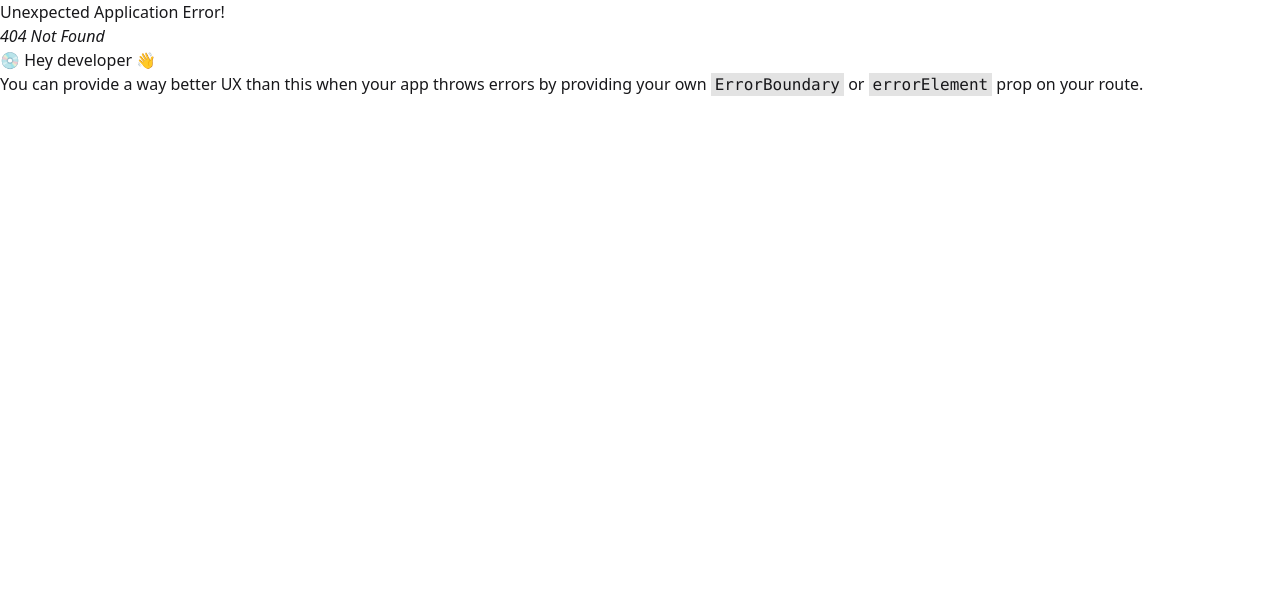
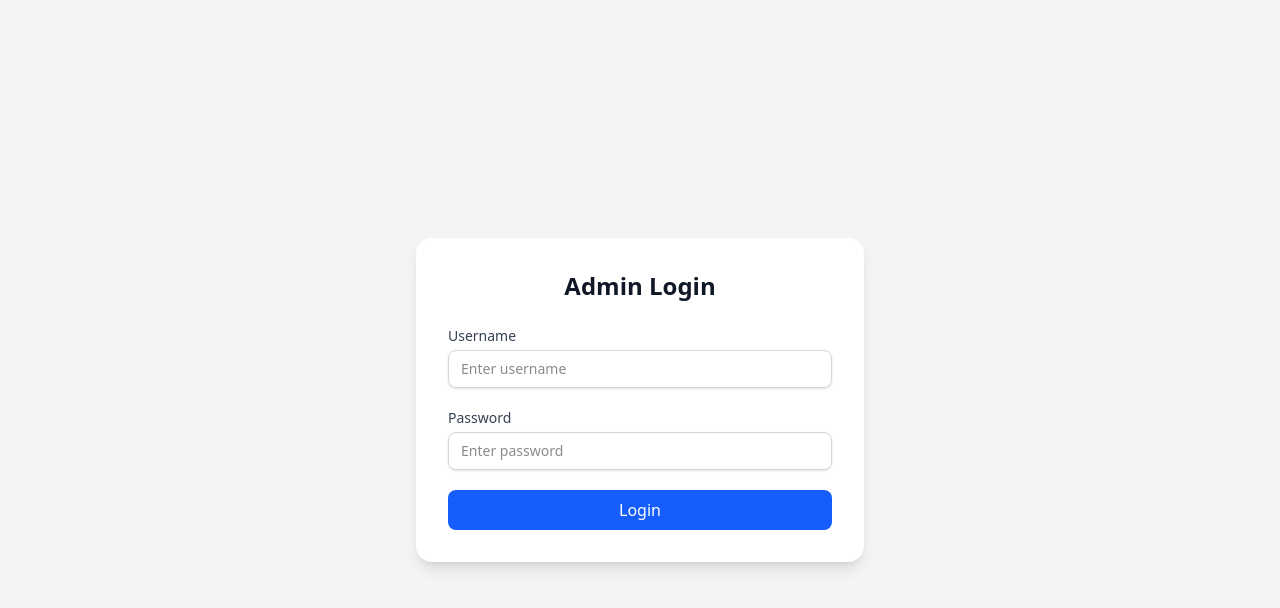
Before and after one commit to stha-prasun/Blog, a React (Vite) app in the folder frontend/: page /admin in a window 1280 px wide. Before the commit this address had no page. Shown: the top 608 px of the page. Built offline with nearby package versions, Linux system fonts and the light colour scheme.

Commit message:
Admin Login

```diff
--- a/frontend/src/App.tsx
+++ b/frontend/src/App.tsx
@@ -1,6 +1,7 @@
 import { createBrowserRouter, RouterProvider } from "react-router-dom";
 import Home from "./components/Home";
 import Blog from "./components/Blog";
+import AdminLogin from "./components/admin/AdminLogin";
 
 const App = () => {
   const appRouter = createBrowserRouter([
@@ -12,6 +13,10 @@ const App = () => {
       path: "/blog/:id",
       element: <Blog />,
     },
+    {
+      path: "/admin",
+      element: <AdminLogin />,
+    },
   ]);
 
   return <RouterProvider router={appRouter} />;
--- /dev/null
+++ b/frontend/src/components/admin/AdminLogin.tsx
@@ -0,0 +1,66 @@
+import { useState } from "react";
+
+export default function AdminLogin() {
+  const [username, setUsername] = useState("");
+  const [password, setPassword] = useState("");
+
+  const handleSubmit = (e: React.FormEvent) => {
+    e.preventDefault();
+    console.log("Login attempt:", { username, password });
+  };
+
+  return (
+    <div className="min-h-screen flex items-center justify-center bg-gray-100 px-4">
+      <div className="max-w-md w-full bg-white rounded-2xl shadow-lg p-8">
+        <h2 className="text-2xl font-bold text-center text-gray-900 mb-6">
+          Admin Login
+        </h2>
+        <form onSubmit={handleSubmit} className="space-y-5">
+          {/* Username */}
+          <div>
+            <label
+              htmlFor="username"
+              className="block text-sm font-medium text-gray-700 mb-1"
+            >
+              Username
+            </label>
+            <input
+              id="username"
+              type="text"
+              value={username}
+              onChange={(e) => setUsername(e.target.value)}
+              className="w-full rounded-lg border border-gray-300 px-3 py-2 text-sm shadow-sm focus:border-blue-500 focus:ring focus:ring-blue-500 focus:ring-opacity-50"
+              placeholder="Enter username"
+            />
+          </div>
+
+          {/* Password */}
+          <div>
+            <label
+              htmlFor="password"
+              className="block text-sm font-medium text-gray-700 mb-1"
+            >
+              Password
+            </label>
+            <input
+              id="password"
+              type="password"
+              value={password}
+              onChange={(e) => setPassword(e.target.value)}
+              className="w-full rounded-lg border border-gray-300 px-3 py-2 text-sm shadow-sm focus:border-blue-500 focus:ring focus:ring-blue-500 focus:ring-opacity-50"
+              placeholder="Enter password"
+            />
+          </div>
+
+          {/* Submit Button */}
+          <button
+            type="submit"
+            className="w-full py-2 px-4 bg-blue-600 hover:bg-blue-700 text-white font-medium rounded-lg transition-colors"
+          >
+            Login
+          </button>
+        </form>
+      </div>
+    </div>
+  );
+}
```
